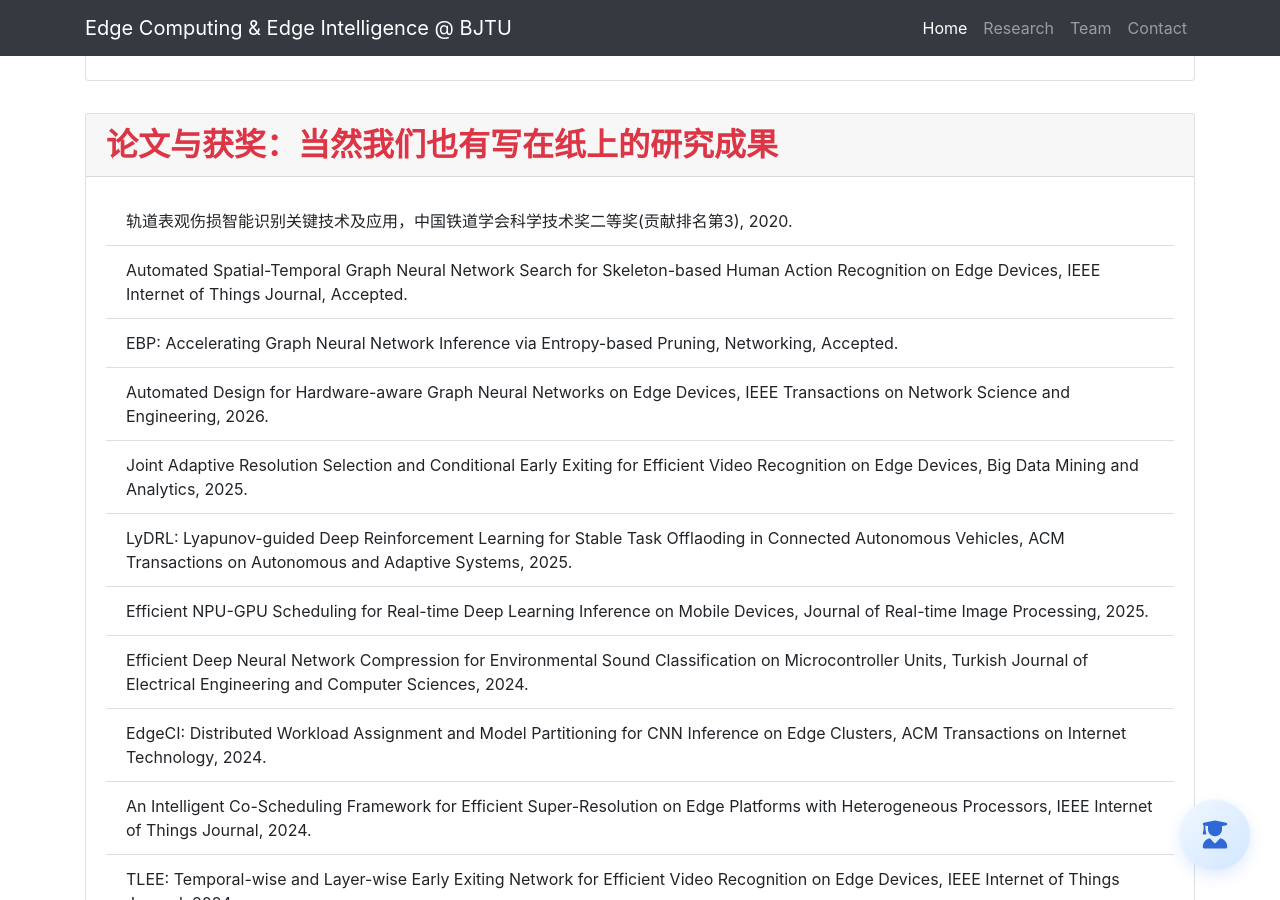
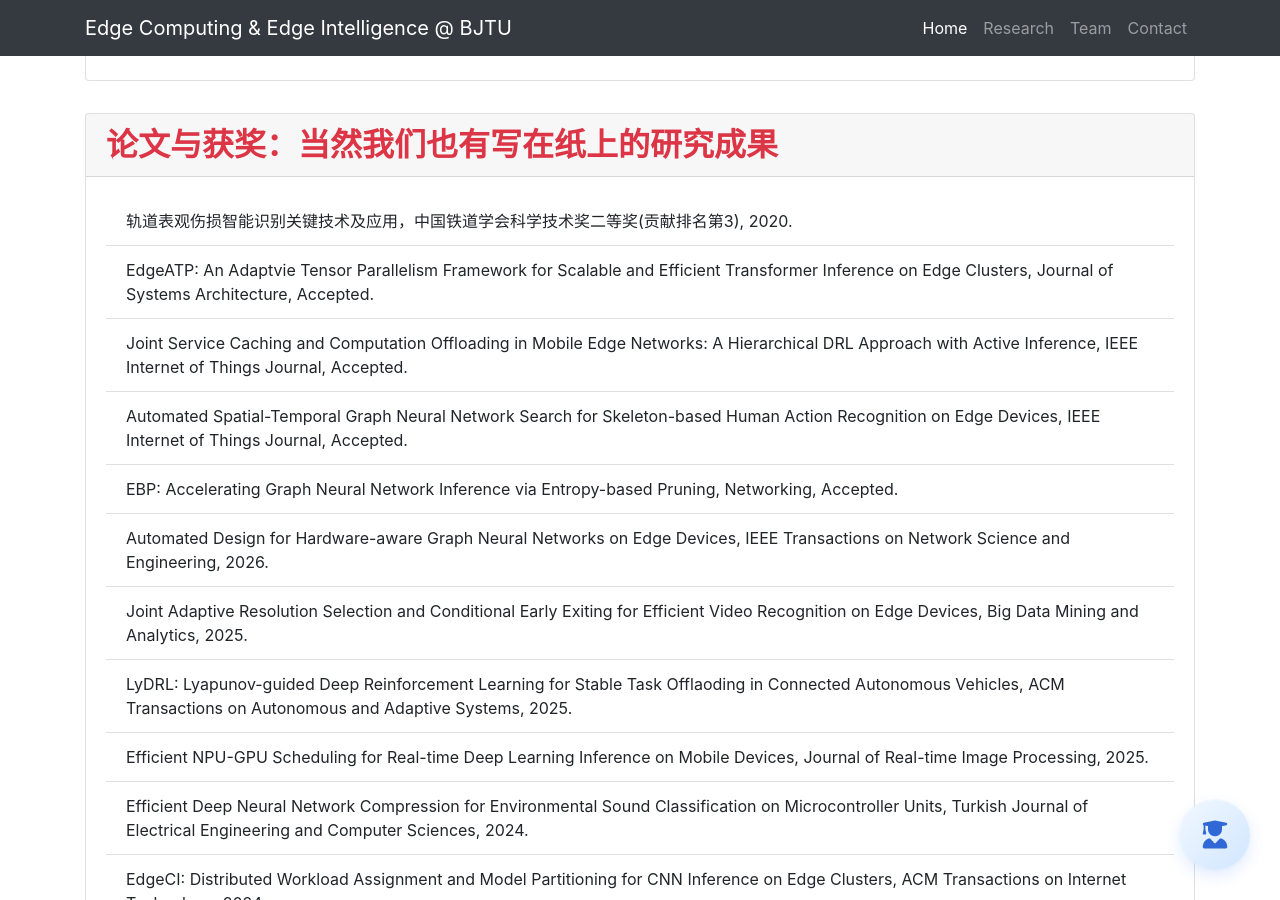
Before and after one commit to fangvv/Homepage, a Jekyll site: the page Edgecomp/index.html, which Jekyll copies as it is, in a window 1280 px wide and 900 px high, scrolled down 5449 px. Built offline with Jekyll 4.4.1, drawn with Linux system fonts in a browser that asks for light colours; comment, search, counter and statistics services are not loaded.

Commit message:
update edgecomp

```diff
--- a/Edgecomp/index.html
+++ b/Edgecomp/index.html
@@ -572,6 +572,8 @@ AI隐私安全, AI Privacy
   <div class="card-body">
     <ul class="list-group list-group-flush">
       <li class="list-group-item">轨道表观伤损智能识别关键技术及应用，中国铁道学会科学技术奖二等奖(贡献排名第3), 2020.</li>
+      <li class="list-group-item">EdgeATP: An Adaptvie Tensor Parallelism Framework for Scalable and Efficient Transformer Inference on Edge Clusters, Journal of Systems Architecture, Accepted.</li>
+      <li class="list-group-item">Joint Service Caching and Computation Offloading in Mobile Edge Networks: A Hierarchical DRL Approach with Active Inference, IEEE Internet of Things Journal, Accepted.</li>
        <li class="list-group-item">Automated Spatial-Temporal Graph Neural Network Search for Skeleton-based Human Action Recognition on Edge Devices, IEEE Internet of Things Journal, Accepted.</li>
         <li class="list-group-item">EBP: Accelerating Graph Neural Network Inference via Entropy-based Pruning, Networking, Accepted.</li>
       <li class="list-group-item">Automated Design for Hardware-aware Graph Neural Networks on Edge Devices, IEEE Transactions on Network Science and Engineering, 2026.</li>
```
